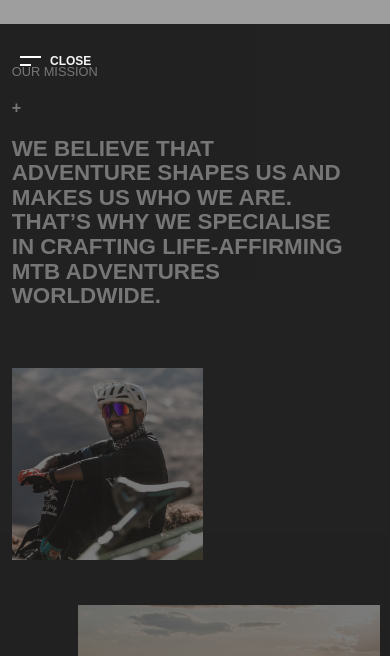
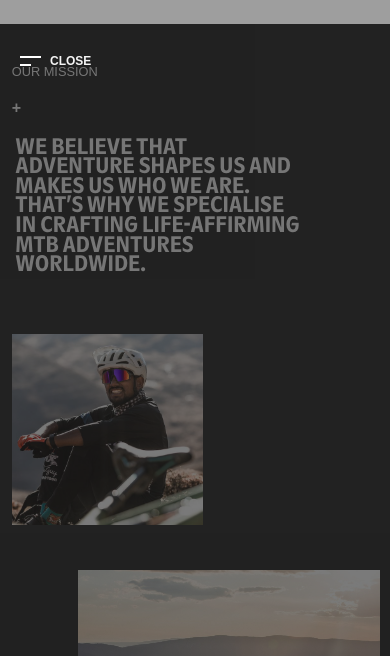
Before and after one commit to Chandran177/travel-websit, a plain HTML site: page index.html in a window 390 px wide. Shown: the part 820-1476 px from the top of the page. Drawn offline with Linux system fonts and the light colour scheme; grey boxes are pictures that could not be loaded; a web font is replaced by a local one.

Commit message:
custom font added

```diff
--- a/index.html
+++ b/index.html
@@ -135,6 +135,7 @@
         <div>
             <p>OUR MISSION</p>
             <b>+</b>
+            <h3>
             <span>WE BELIEVE THAT</span>
             <span>ADVENTURE SHAPES US AND</span>
             <span>MAKES US WHO WE ARE.</span>
@@ -142,7 +143,7 @@
             <span>IN CRAFTING LIFE-AFFIRMING</span>
             <span>MTB ADVENTURES</span>
             <span>WORLDWIDE.</span>
-
+        </h3>
         </div>
         <div>
             <img src="./section2 images/secton2img1.jpg" alt="">
@@ -259,9 +260,9 @@
        <div class="content">
         <p>client reviews</p>
         <div class="review">
-        <h2>EPIC SKYE + RAASAY</h2>
-        <p>The Isle of Skye & Rassay was the most epic mountain biking adventure I've ever been on... Tom was an amazing guide! He's a great rider, can fix anything on a bike, and took us on an amazing tour.</p>
-        <p>I highly recommend this trip and using H+I for any riding adventure. I will surely return!</p>
+        <h2>EPIC SKYE + RAASAY</h2><br>
+        <p>The Isle of Skye & Rassay was the most epic mountain biking adventure I've ever been on... Tom was an amazing guide! He's a great rider, can fix anything on a bike, and took us on an amazing tour.
+        <br><br>I highly recommend this trip and using H+I for any riding adventure. I will surely return!</p><br>
         <h6>Narendra, USA - Skye + Raasay Scotland</h6>
         </div>
        </div>
--- a/style.css
+++ b/style.css
@@ -1,9 +1,21 @@
 @import url("https://fonts.cdnfonts.com/css/ica-rubrik-black");
 @import url('https://fonts.cdnfonts.com/css/bebas-neue');
 @import url('https://fonts.cdnfonts.com/css/poppins');
-
+@font-face {
+    src: url("./custom-font/ABCGintoNordCondensed-Medium-Trial.otf");
+    font-family: "ABCGinto";
+    font-style: normal;
+    font-stretch: 1% 500%;
+  }
+@font-face {
+    src: url("./custom-font/AeonikFonoTRIAL-Regular.otf");
+    font-family: "Aeo-fono";
+    font-style: normal;
+    font-stretch: 1% 500%;
+  }
 
 :root{
+    --font-weight-m:500;
     --diameter:500px;
     --translate: translate(-50%,-50%);
     --translatex: translatex(-50%);
@@ -681,7 +693,7 @@ nav span button:hover::before{
     position: absolute;
     left:50%;
     transform: translateX(-50%);
-    bottom:30px;
+    bottom:10%;
     width: 90%;
     display: flex;
     justify-content: space-between;
@@ -772,12 +784,21 @@ nav span button:hover::before{
     font-size: 1rem;
     padding:20px 0;
 }
+.section2 div h3{
+    display: flex;
+    flex-direction: column;
+    position: relative;
+    left:7%;
+    width:max-content
+    /* align-items: flex-start; */
+}
 .section2 div:nth-child(1) span{
-    display: block;
-    font-family: "ICA Rubrik", sans-serif;
-    font-size: clamp(1em, 3vw, 3em);
-    line-height: 1.1em;
-    font-weight: 900;
+    font-family: "ABCGinto";
+    transform: scale(1.2,1.2);
+    /* letter-spacing: -0.05em; */
+    font-size: clamp(1em, 2.9vw, 2.9em);
+    line-height: 1.05em;
+    font-weight: 500;
 }
 
 
@@ -1106,14 +1127,22 @@ marquee span::before{
     display: flex;
     flex-direction: column;
     justify-content: space-between;
-}
-.section6 .container .slider{
-    height: 45vh;
+    padding: 10px 40px;
 }
 .section6 .container .slider img{
     width: 100%;
     height: 100%;
 }
+.content .review{
+    padding-right: 20px;
+}
+.content .review h2{
+    font-size: clamp(1em, 3vw, 2.3em);
+    font-weight: 800;
+    font-stretch: 1000%;
+}
+
+
 /* ------------------------------------footer starts-------------------------------- */
 
 footer{
@@ -1375,8 +1404,11 @@ footer .footeraside2{
         width: 80%;
     }
     .section2 div:nth-child(1) span{
-        font-size: clamp(1em, 5vw, 3em);
-    }
+        font-size: clamp(1em, 3.2vw + 4px, 3em);
+    }
+     .section2 div h3{
+        left:5%
+     }
 
 
     /* -------------------responsive small screen laptop section3-------------------- */
@@ -1586,9 +1618,12 @@ footer .footeraside2{
 
     /* responsive section 2 */
 
-    .section2 div:nth-child(1) span{
+    /* .section2 div:nth-child(1) span{
         font-size: 1.4em;
-    }
+    } */
+     .section2 div h3{
+        padding-left: 8px;
+     }
 
     /* responsive section 3 */
 
```
Also changed, not shown: custom-font/ABCGinto-Medium-Trial.otf (added), custom-font/ABCGintoNordCondensed-Medium-Trial.otf (added), custom-font/AeonikFonoTRIAL-Regular.otf (added).
